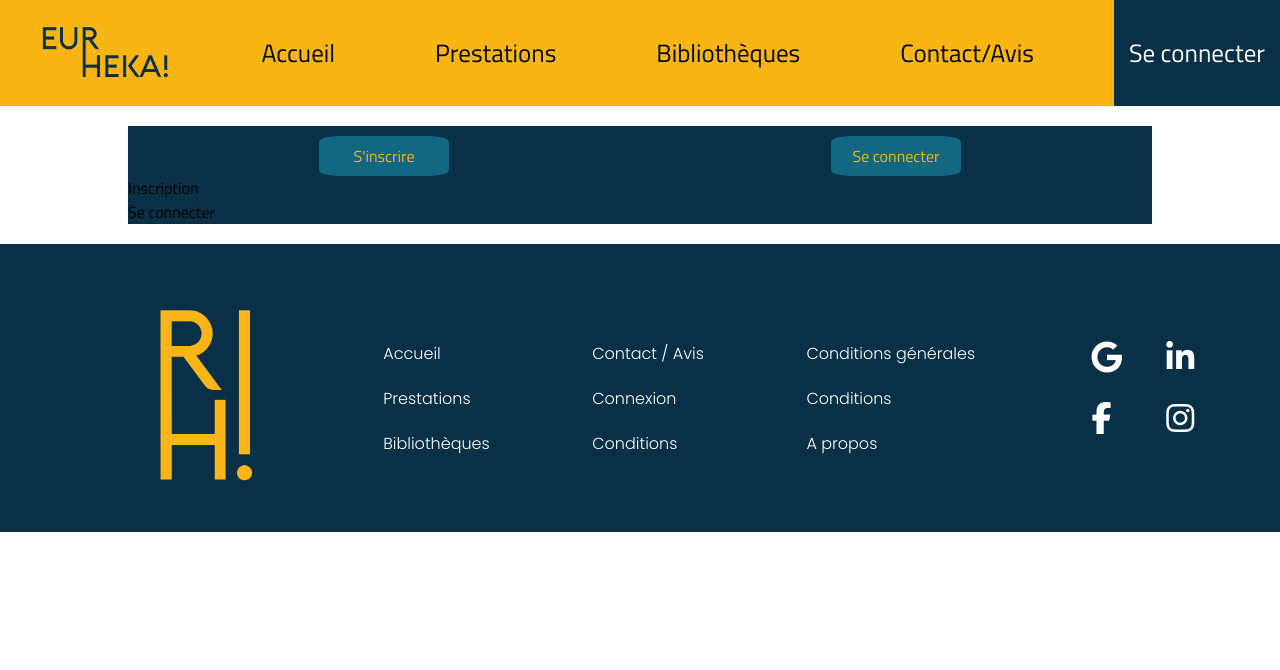
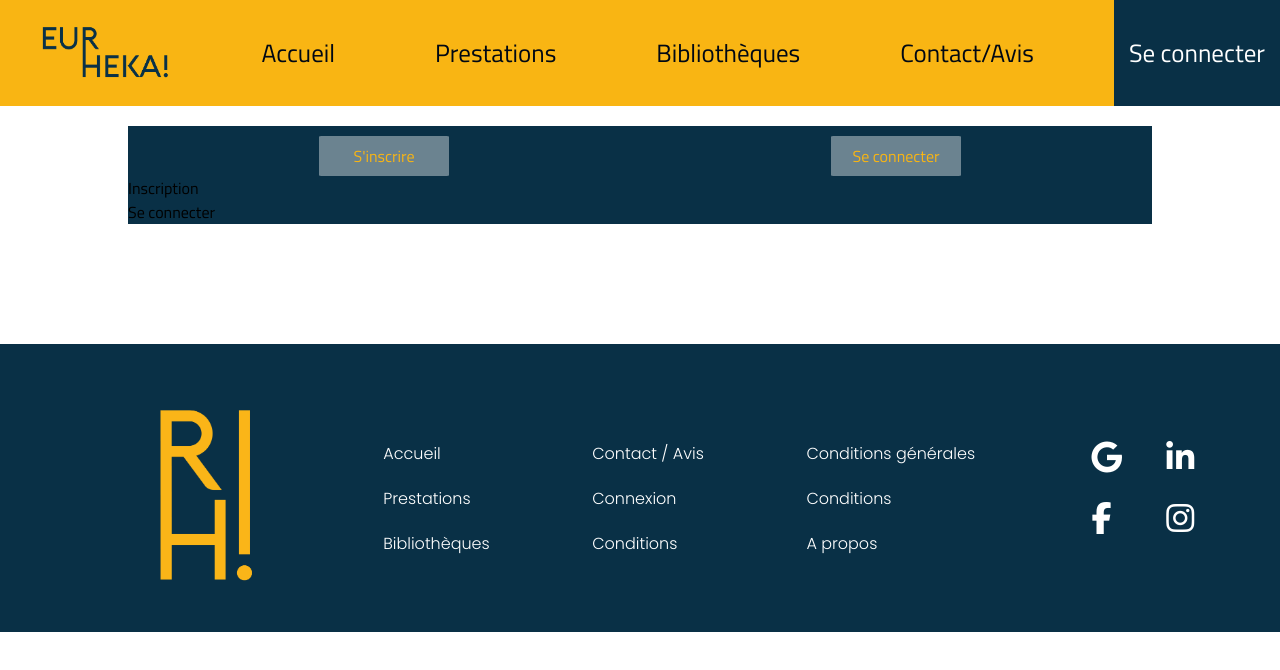
Before and after one commit to WildCodeSchool/remote2q4-21-p3-eurheka-front, a React (Create React App) app: page /login in a window 1280 px wide. Shown: the top 670 px of the page. Built offline with nearby package versions, Linux system fonts and the light colour scheme.

Commit message:
footer css minor

```diff
--- a/src/components/footer/Footer.css
+++ b/src/components/footer/Footer.css
@@ -5,7 +5,9 @@
     width: 100%;
     justify-content: center;
     align-items: center;
+    position: relative;
     bottom:0;
+    margin-top: 100px;
 }
 
 .Footer a {
--- a/src/components/log-forms/Log.css
+++ b/src/components/log-forms/Log.css
@@ -13,7 +13,7 @@
     justify-content: space-around;
 }
 .active-btn {
-    background-color: var(--third-color-darkest);
+    background-color: rgba(255, 255, 255, 0.4);
     color: var(--main-color-light-title);
     width: 130px;
     height: 40px;
@@ -21,7 +21,7 @@
     flex-direction: column;
     align-items: center;
     justify-content: center;
-    border-radius: 15%;
+    border-radius: 2%;
     margin-top: 10px;
 }
 
@@ -34,6 +34,6 @@
     flex-direction: column;
     align-items: center;
     justify-content: center;
-    border-radius: 10%;
+    border-radius: 2%;
     margin-top: 10px;
 }
```
